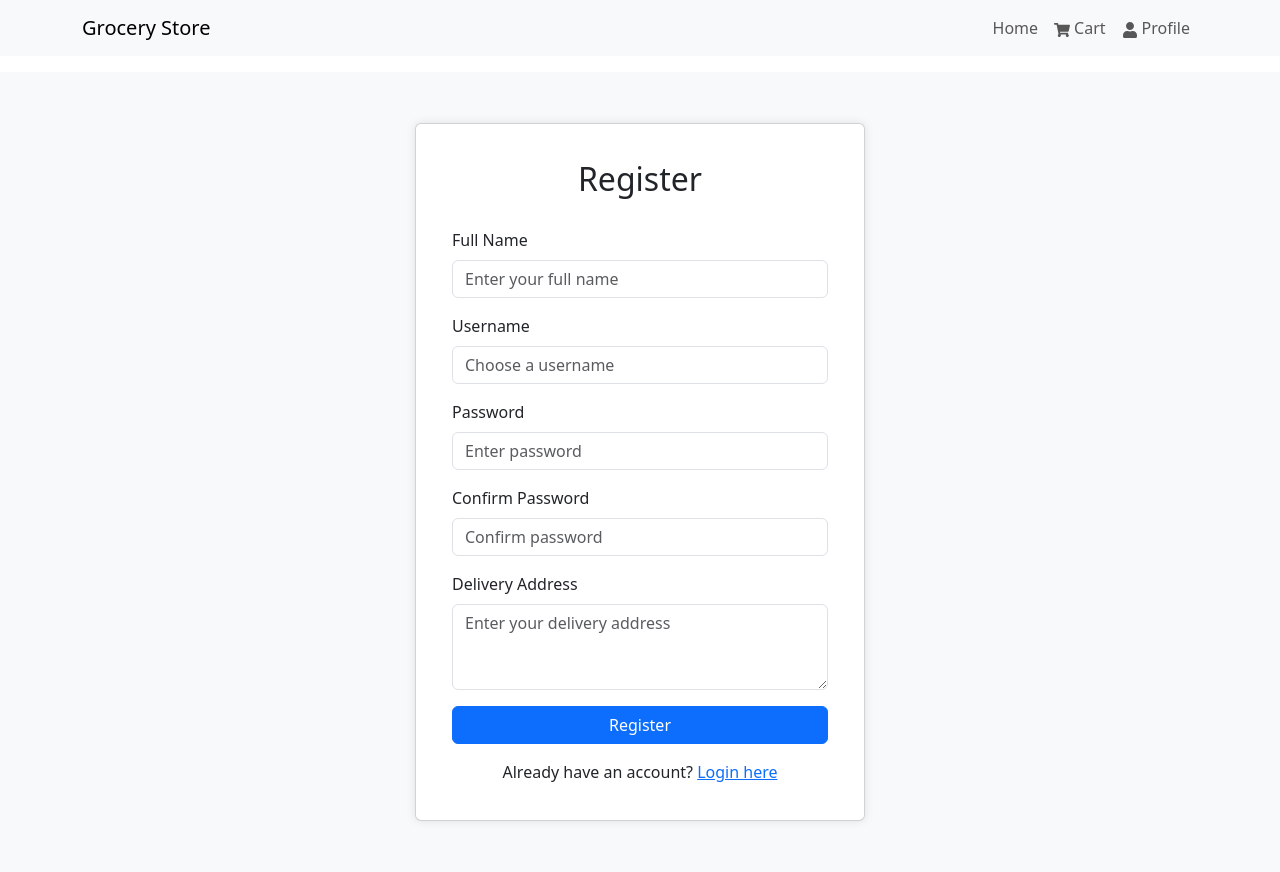
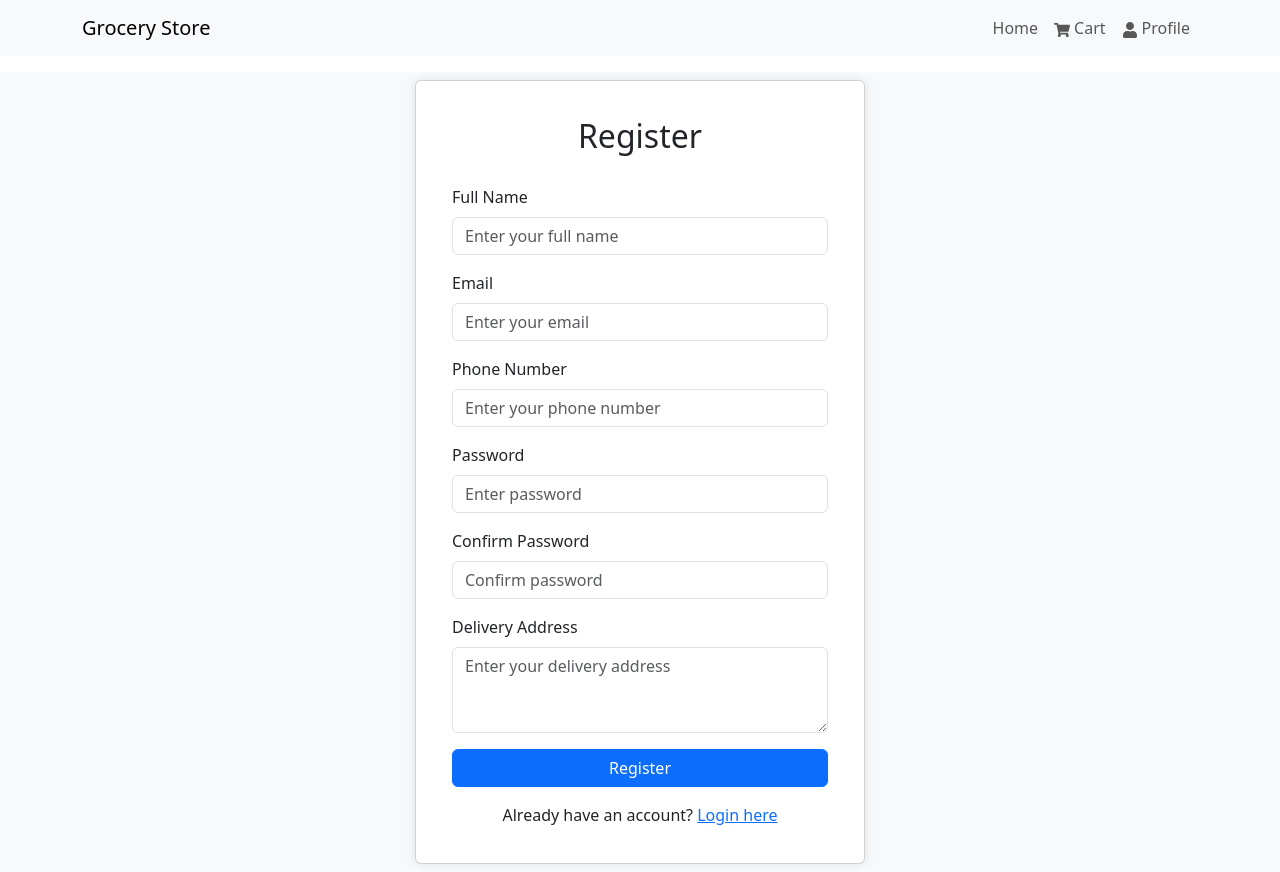
Before and after one commit to basil-ali-khan/Software-Engineering-Group-4, a React (Create React App) app in the folder my-app/: page /register in a window 1280 px wide. Built offline with nearby package versions, Linux system fonts and the light colour scheme.

Commit message:
Registration connected to DB

```diff
--- a/my-app/src/pages/Login.jsx
+++ b/my-app/src/pages/Login.jsx
@@ -1,136 +1,23 @@
-// import React, { useState } from 'react';
-// import { Card, Form, Button, Container, Row, Col } from 'react-bootstrap';
-// import { Link, useNavigate } from 'react-router-dom';
-// import '../styles/commonStyles.css';
-
-// const Login = () => {
-//   const [formData, setFormData] = useState({
-//     username: '',
-//     password: '',
-//     userType: 'customer' // default value
-//   });
-
-//   const navigate = useNavigate();
-
-//   const handleChange = (e) => {
-//     const { name, value } = e.target;
-//     setFormData(prevState => ({
-//       ...prevState,
-//       [name]: value
-//     }));
-//   };
-
-//   const handleSubmit = (e) => {
-//     e.preventDefault();
-
-//     // Basic validation
-//     if (!formData.username || !formData.password) {
-//       alert('Please fill in all fields');
-//       return;
-//     }
-
-//     // Redirect based on user type
-//     switch(formData.userType) {
-//       case 'customer':
-//         navigate('/home');
-//         break;
-//       case 'admin':
-//         navigate('/admin');
-//         break;
-//       case 'rider':
-//         navigate('/rider');
-//         break;
-//       default:
-//         navigate('/home');
-//     }
-//   };
-
-//   return (
-//     <div className="auth-container">
-//       <Container>
-//         <Row className="justify-content-center">
-//           <Col md={6} lg={5}>
-//             <Card className="auth-card">
-//               <Card.Body>
-//                 <h2 className="text-center mb-4">Login</h2>
-//                 <Form onSubmit={handleSubmit}>
-//                   <Form.Group className="mb-3">
-//                     <Form.Label>Username</Form.Label>
-//                     <Form.Control
-//                       type="text"
-//                       name="username"
-//                       value={formData.username}
-//                       onChange={handleChange}
-//                       placeholder="Enter username"
-//                       required
-//                     />
-//                   </Form.Group>
-
-//                   <Form.Group className="mb-3">
-//                     <Form.Label>Password</Form.Label>
-//                     <Form.Control
-//                       type="password"
-//                       name="password"
-//                       value={formData.password}
-//                       onChange={handleChange}
-//                       placeholder="Enter password"
-//                       required
-//                     />
-//                   </Form.Group>
-
-//                   <Form.Group className="mb-4">
-//                     <Form.Label>Login As</Form.Label>
-//                     <Form.Select
-//                       name="userType"
-//                       value={formData.userType}
-//                       onChange={handleChange}
-//                     >
-//                       <option value="customer">Customer</option>
-//                       <option value="admin">Admin</option>
-//                       <option value="rider">Rider</option>
-//                     </Form.Select>
-//                   </Form.Group>
-
-//                   <Button variant="primary" type="submit" className="w-100 mb-3">
-//                     Login
-//                   </Button>
-
-//                   <div className="text-center">
-//                     Don't have an account?{' '}
-//                     <Link to="/register">Register here</Link>
-//                   </div>
-//                 </Form>
-//               </Card.Body>
-//             </Card>
-//           </Col>
-//         </Row>
-//       </Container>
-//     </div>
-//   );
-// };
-
-// export default Login;
-
-import React, { useState } from 'react';
-import { Card, Form, Button, Container, Row, Col } from 'react-bootstrap';
-import { Link, useNavigate } from 'react-router-dom';
-import { supabase } from './supabaseClient'; // Import Supabase client
-import '../styles/commonStyles.css';
+import React, { useState } from "react";
+import { Card, Form, Button, Container, Row, Col } from "react-bootstrap";
+import { Link, useNavigate } from "react-router-dom";
+import { supabase } from "./supabaseClient"; // Import Supabase client
+import "../styles/commonStyles.css";
 
 const Login = () => {
   const [formData, setFormData] = useState({
-    email: '',
-    password: '',
-    userType: 'customer' // default value
+    email: "",
+    password: "",
+    userType: "customer", // default value
   });
-  const [errorMessage, setErrorMessage] = useState('');
+  const [errorMessage, setErrorMessage] = useState("");
   const navigate = useNavigate();
 
   const handleChange = (e) => {
     const { name, value } = e.target;
     setFormData((prevState) => ({
       ...prevState,
-      [name]: value
+      [name]: value,
     }));
   };
 
@@ -139,62 +26,62 @@ const Login = () => {
 
     // Basic validation
     if (!formData.email || !formData.password) {
-      setErrorMessage('Please fill in all fields');
+      setErrorMessage("Please fill in all fields");
       return;
     }
 
     try {
-      let tableName = '';
+      let tableName = "";
       switch (formData.userType) {
-        case 'customer':
-          tableName = 'customer';
+        case "customer":
+          tableName = "customer";
           break;
-        case 'admin':
-          tableName = 'admin';
+        case "admin":
+          tableName = "admin";
           break;
-        case 'rider':
-          tableName = 'deliverypersonnel';
+        case "rider":
+          tableName = "deliverypersonnel";
           break;
         default:
-          setErrorMessage('Invalid user type');
+          setErrorMessage("Invalid user type");
           return;
       }
 
       // Query the respective table
       const { data, error } = await supabase
         .from(tableName)
-        .select('*')
-        .eq('email', formData.email)
+        .select("*")
+        .eq("email", formData.email)
         .single();
 
       if (error || !data) {
-        setErrorMessage('Invalid email or user does not exist');
+        setErrorMessage("Invalid email or user does not exist");
         return;
       }
 
       // Validate password
       if (data.password !== formData.password) {
-        setErrorMessage('Incorrect password');
+        setErrorMessage("Incorrect password");
         return;
       }
 
       // Redirect based on user type
       switch (formData.userType) {
-        case 'customer':
-          navigate('/home');
+        case "customer":
+          navigate("/home");
           break;
-        case 'admin':
-          navigate('/admin');
+        case "admin":
+          navigate("/admin");
           break;
-        case 'rider':
-          navigate('/rider');
+        case "rider":
+          navigate("/rider");
           break;
         default:
-          navigate('/home');
+          navigate("/home");
       }
     } catch (err) {
-      console.error('Error during login:', err);
-      setErrorMessage('An error occurred. Please try again later.');
+      console.error("Error during login:", err);
+      setErrorMessage("An error occurred. Please try again later.");
     }
   };
 
@@ -207,7 +94,9 @@ const Login = () => {
               <Card.Body>
                 <h2 className="text-center mb-4">Login</h2>
                 {errorMessage && (
-                  <div className="alert alert-danger text-center">{errorMessage}</div>
+                  <div className="alert alert-danger text-center">
+                    {errorMessage}
+                  </div>
                 )}
                 <Form onSubmit={handleSubmit}>
                   <Form.Group className="mb-3">
@@ -247,13 +136,21 @@ const Login = () => {
                     </Form.Select>
                   </Form.Group>
 
-                  <Button variant="primary" type="submit" className="w-100 mb-3">
+                  <Button
+                    variant="primary"
+                    type="submit"
+                    className="w-100 mb-3"
+                  >
                     Login
                   </Button>
 
                   <div className="text-center">
-                    Don't have an account?{' '}
-                    <Link to="/register">Register here</Link>
+                    {formData.userType === "customer" && (
+                      <>
+                        Don't have an account?{" "}
+                        <Link to="/register">Register here</Link>
+                      </>
+                    )}
                   </div>
                 </Form>
               </Card.Body>
--- a/my-app/src/pages/Register.jsx
+++ b/my-app/src/pages/Register.jsx
@@ -1,12 +1,14 @@
 import React, { useState } from 'react';
 import { Card, Form, Button, Container } from 'react-bootstrap';
 import { Link, useNavigate } from 'react-router-dom';
+import { supabase } from './supabaseClient'; // Import Supabase client
 import '../styles/commonStyles.css';
 
 const Register = () => {
   const [formData, setFormData] = useState({
     name: '',
-    username: '',
+    email: '',
+    phoneNumber: '',
     password: '',
     confirmPassword: '',
     address: ''
@@ -20,15 +22,50 @@ const Register = () => {
     });
   };
 
-  const handleSubmit = (e) => {
+  const handleSubmit = async (e) => {
     e.preventDefault();
+
     if (formData.password !== formData.confirmPassword) {
       alert("Passwords don't match!");
       return;
     }
-    // Add registration logic here
-    console.log('Registration data:', formData);
-    navigate('/login');
+
+    try {
+      // Check if email already exists
+      const { data: existingUser, error: checkError } = await supabase
+        .from('customer')
+        .select('email')
+        .eq('email', formData.email)
+        .single();
+
+      if (existingUser) {
+        alert('Email already exists. Please use a different email.');
+        return;
+      }
+
+      // Insert new customer into the database
+      const { error: insertError } = await supabase.from('customer').insert([
+        {
+          name: formData.name,
+          email: formData.email,
+          password: formData.password,
+          phoneNumber: formData.phoneNumber,
+          address: formData.address
+        }
+      ]);
+
+      if (insertError) {
+        console.error('Error inserting data:', insertError);
+        alert('An error occurred during registration. Please try again.');
+        return;
+      }
+
+      alert('Registration successful!');
+      navigate('/login');
+    } catch (err) {
+      console.error('Error during registration:', err);
+      alert('An error occurred. Please try again later.');
+    }
   };
 
   return (
@@ -51,13 +88,25 @@ const Register = () => {
               </Form.Group>
 
               <Form.Group className="mb-3">
-                <Form.Label>Username</Form.Label>
+                <Form.Label>Email</Form.Label>
+                <Form.Control
+                  type="email"
+                  name="email"
+                  value={formData.email}
+                  onChange={handleChange}
+                  placeholder="Enter your email"
+                  required
+                />
+              </Form.Group>
+
+              <Form.Group className="mb-3">
+                <Form.Label>Phone Number</Form.Label>
                 <Form.Control
                   type="text"
-                  name="username"
-                  value={formData.username}
+                  name="phoneNumber"
+                  value={formData.phoneNumber}
                   onChange={handleChange}
-                  placeholder="Choose a username"
+                  placeholder="Enter your phone number"
                   required
                 />
               </Form.Group>
```
